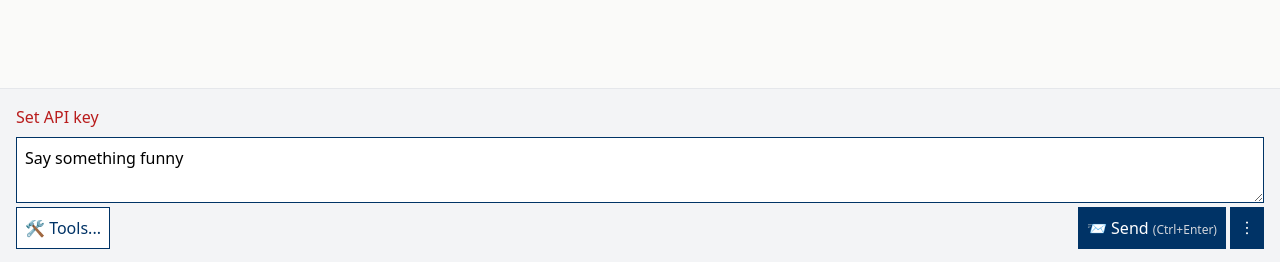
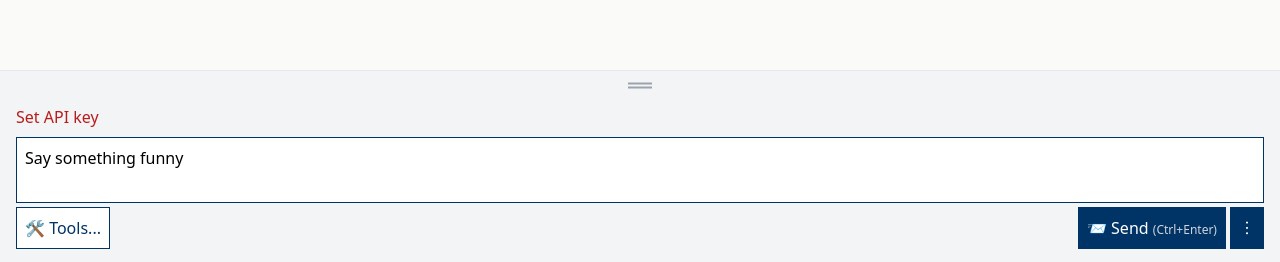
Before and after one commit to ginpei/chat-gpt-api-practice, a Next.js app: page / in a window 1280 px wide. Shown: the part 535-797 px from the top of the page. Built offline with nearby package versions, Linux system fonts and the light colour scheme.

Commit message:
feat: 🎸 resize

```diff
--- /dev/null
+++ b/src/domains/resize/Dragger.tsx
@@ -0,0 +1,97 @@
+import { PointerEventHandler, ReactNode, useRef, useState } from "react";
+
+export interface DraggerProps {
+  children: ReactNode;
+  onDone?: DragPositionHandler;
+  onMove?: DragPositionHandler;
+}
+
+export interface DragPosition {
+  dx: number;
+  dy: number;
+  x: number;
+  x0: number;
+  y: number;
+  y0: number;
+}
+
+export type DragPositionHandler = (position: DragPosition) => void;
+
+export function Dragger({
+  children,
+  onDone,
+  onMove,
+}: DraggerProps): JSX.Element {
+  const refHandle = useRef<HTMLDivElement>(null);
+  const [dragging, setDragging] = useState(false);
+  const [x0, setX0] = useState(NaN);
+  const [y0, setY0] = useState(NaN);
+
+  const onPointerDown: PointerEventHandler = (event) => {
+    const el = refHandle.current;
+    if (dragging) {
+      return;
+    }
+
+    event.preventDefault();
+    el?.setPointerCapture(event.pointerId);
+
+    const x = event.pageX;
+    const x0 = event.pageX;
+    const y = event.pageY;
+    const y0 = event.pageY;
+
+    setDragging(true);
+    setX0(x0);
+    setY0(y0);
+
+    onMove?.({ dx: 0, dy: 0, x, x0, y, y0 });
+  };
+
+  const onPointerMove: PointerEventHandler = (event) => {
+    if (!dragging) {
+      return;
+    }
+
+    const x = event.pageX;
+    const dx = x - x0;
+    const y = event.pageY;
+    const dy = y - y0;
+    onMove?.({ dx, dy, x, x0, y, y0 });
+  };
+
+  const onPointerUp: PointerEventHandler = (event) => {
+    refHandle.current?.releasePointerCapture(event.pointerId);
+    setDragging(false);
+
+    const x = event.pageX;
+    const dx = x - x0;
+    const y = event.pageY;
+    const dy = y - y0;
+    onDone?.({ dx, dy, x, x0, y, y0 });
+  };
+
+  const onPointerCancel: PointerEventHandler = (event) => {
+    refHandle.current?.releasePointerCapture(event.pointerId);
+    setDragging(false);
+
+    const x = x0;
+    const dx = 0;
+    const y = y0;
+    const dy = 0;
+    onDone?.({ dx, dy, x, x0, y, y0 });
+  };
+
+  return (
+    <div
+      className="Dragger text-center text-gray-400 cursor-ns-resize"
+      onPointerCancel={onPointerCancel}
+      onPointerDown={onPointerDown}
+      onPointerMove={onPointerMove}
+      onPointerUp={onPointerUp}
+      ref={refHandle}
+    >
+      {children}
+    </div>
+  );
+}
--- /dev/null
+++ b/src/domains/resize/VResizeBar.tsx
@@ -0,0 +1,17 @@
+import { Dragger, DragPositionHandler } from "./Dragger";
+
+export interface VResizeBarProps {
+  onDone?: DragPositionHandler;
+  onMove?: DragPositionHandler;
+}
+
+export function VResizeBar({ onDone, onMove }: VResizeBarProps): JSX.Element {
+  return (
+    <Dragger onDone={onDone} onMove={onMove}>
+      <svg className="inline-block w-6 h-6 fill-current" viewBox="0 0 24 24">
+        <path d="M 0,10 l 24,0 l0, 1 l-24,0" stroke="currentColor"></path>
+        <path d="M 0,14 l 24,0 l0, 1 l-24,0" stroke="currentColor"></path>
+      </svg>
+    </Dragger>
+  );
+}
--- a/src/pages/home/ChatControlBlock.tsx
+++ b/src/pages/home/ChatControlBlock.tsx
@@ -14,6 +14,8 @@ import {
   sendChatRequest,
   sendImageRequest,
 } from "../../domains/openai/chatRequestManipulators";
+import { DragPositionHandler } from "../../domains/resize/Dragger";
+import { VResizeBar } from "../../domains/resize/VResizeBar";
 import { waitUntil } from "../../domains/time/waitFunctions";
 import { SendOptionCloseHandler, SendOptionPopup } from "./SendOptionPopup";
 import { useOnKey } from "./shortcutHooks";
@@ -33,6 +35,8 @@ export function ChatControlBlock({}: ChatControlBlockProps): JSX.Element {
   const refText = useRef<HTMLTextAreaElement>(null);
   const refSendOptionButton = useRef<HTMLButtonElement>(null);
   const [sendOptionVisible, setSendOptionVisible] = useState(false);
+  const [textBoxHeightPx, setTextBoxHeightPx] = useState(66);
+  const [textBoxHeightTransitionPx, setTextBoxHeightTransitionPx] = useState(0);
 
   useOnKey("Shift+Enter", refText.current, () => {
     setSendOptionVisible(true);
@@ -41,6 +45,18 @@ export function ChatControlBlock({}: ChatControlBlockProps): JSX.Element {
   useOnKey("Ctrl+Enter", refText.current, () => {
     submit();
   });
+
+  const onResizeBarMove: DragPositionHandler = (pos) => {
+    const minHeight = 42;
+    const dy = -pos.dy;
+    const px = Math.max(minHeight - textBoxHeightPx, dy);
+    setTextBoxHeightTransitionPx(px);
+  };
+
+  const onResizeBarDone: DragPositionHandler = () => {
+    setTextBoxHeightPx(textBoxHeightPx + textBoxHeightTransitionPx);
+    setTextBoxHeightTransitionPx(0);
+  };
 
   const onFormSubmit: FormEventHandler = (event) => {
     event.preventDefault();
@@ -160,17 +176,21 @@ export function ChatControlBlock({}: ChatControlBlockProps): JSX.Element {
   };
 
   return (
-    <div className="ChatControlBlock border-t p-4 border-t-gray-200 bg-gray-100">
+    <div className="ChatControlBlock border-t px-4 pb-4 border-t-gray-200 bg-gray-100">
       <VStack gap="gap-2">
+        <VResizeBar onDone={onResizeBarDone} onMove={onResizeBarMove} />
         {!apiContext.apiKey && <p className="text-red-700">Set API key</p>}
         {sendError && <p className="text-red-700">{sendError.message}</p>}
         <form className="ChatForm flex flex-col gap-1" onSubmit={onFormSubmit}>
           <NiceText
-            className="flex-grow"
+            className="resize-none"
             disabled={processingChat}
             onChange={(v) => setRequestMessage(v.currentTarget.value)}
             placeholder="What is the HTML?"
             ref={refText}
+            style={{
+              height: `${textBoxHeightPx + textBoxHeightTransitionPx}px`,
+            }}
             value={requestMessage}
           />
           <div className="flex flex-row-reverse gap-1 justify-between">
```
